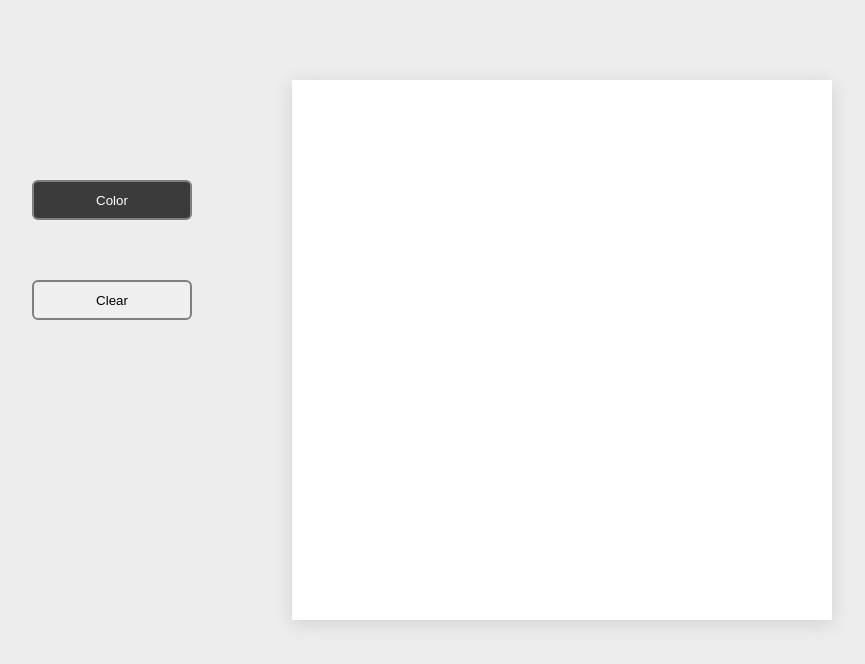
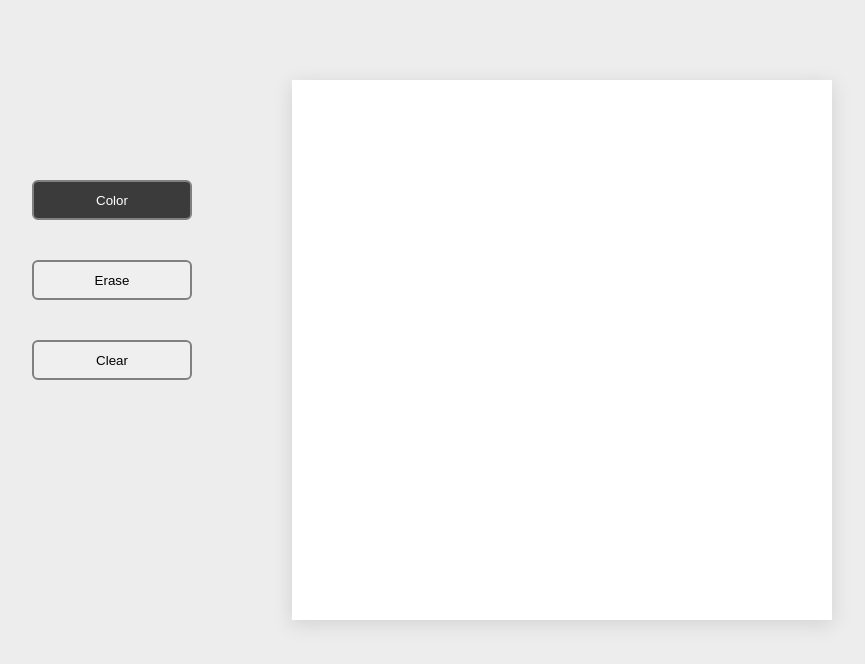
Before and after one commit to sandman-x1/sketch, a plain HTML site: page index.html in a window 1280 px wide. Shown: the whole page, without its empty margins (208-1073 px from the left). Drawn offline with Linux system fonts and the light colour scheme.

Commit message:
Added erase button

```diff
--- a/index.html
+++ b/index.html
@@ -11,6 +11,7 @@
     <div class="container">
         <div class="buttonContainer">
             <button id="colorButton" class="active">Color</button>
+            <button id="eraseButton" class="">Erase</button>
             <button id="clearButton">Clear</button>
         </div>
         <div class="grid"></div>
--- a/script.js
+++ b/script.js
@@ -1,6 +1,7 @@
 const grid = document.querySelector('.grid')
 const clearButton = document.getElementById('clearButton')
 const colorButton = document.getElementById('colorButton')
+const eraseButton = document.getElementById('eraseButton')
 
 let mouseDown = false
 document.body.onmousedown = () => (mouseDown = true)
--- a/style.css
+++ b/style.css
@@ -12,7 +12,7 @@ body {
 .buttonContainer {
     display: flex;
     flex-direction: column;
-    gap: 60px;
+    gap: 40px;
     margin-top: 100px;
 }
 
```
